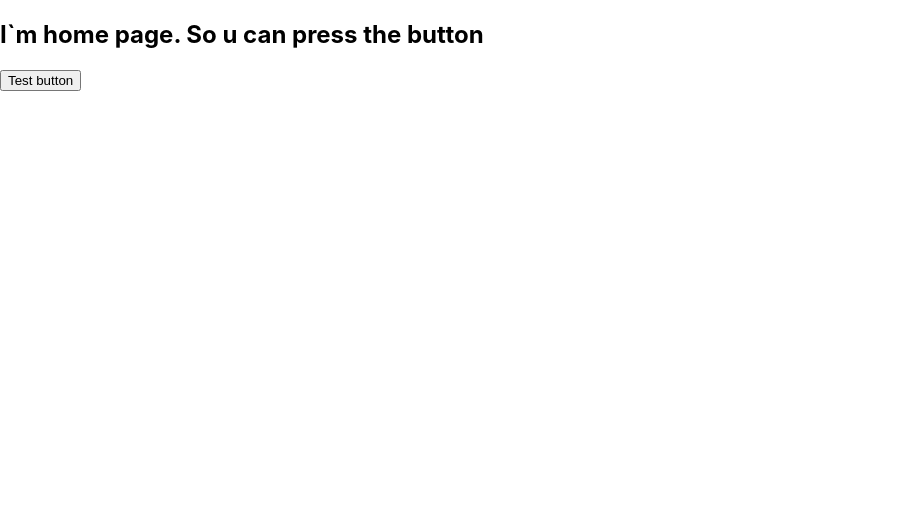
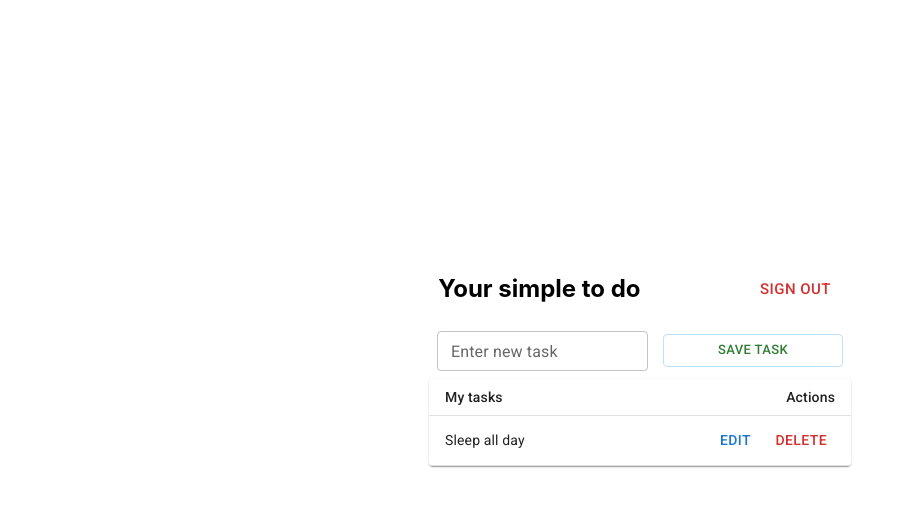
Before and after one commit to ihorlyzak/react__crud_app, a React (Create React App) app: page /home in a window 1280 px wide. Shown: the top 506 px of the page, without its empty margins (0-915 px from the left). Built offline with nearby package versions, Linux system fonts and the light colour scheme; sample sign-in values are in the browser's storage.

Commit message:
implemented Home page layout and function, which adds new tasks to the list

```diff
--- /dev/null
+++ b/src/components/Pages/Home/Header.jsx
@@ -0,0 +1,28 @@
+import { Button, Box } from "@mui/material/";
+
+export const Header = () => {
+	const handleLogout = () => {
+		localStorage.clear();
+		window.location.pathname = "/";
+	};
+
+	return (
+		<Box
+			width="100%"
+			display="flex"
+			justifyContent="space-around"
+			alignItems="center"
+		>
+			<h2>Your simple to do</h2>
+			<Button
+				size="large"
+				variant="text"
+				type="submit"
+				color="error"
+				onClick={handleLogout}
+			>
+				Sign out
+			</Button>
+		</Box>
+	);
+};
--- a/src/components/Pages/Home/Home.jsx
+++ b/src/components/Pages/Home/Home.jsx
@@ -1,10 +1,39 @@
-import { Button } from "components/Button/Button"
+import { Container, Grid, Box } from "@mui/material/";
 
+import { Header } from "./Header";
+// import { AddTask } from "./AddTask";
+import { TasksForm } from "./TasksForm";
 export const Home = () => {
+
     return (
-        <div>
-            <h2>I`m home page. So u can press the button</h2>
-            <Button />
-        </div>
-    )
-}
+        <Container maxWidth="false">
+            <Grid
+                container
+                spacing={0}
+                direction="column"
+                alignItems="center"
+                justifyContent="center"
+                style={{ minHeight: "90vh" }}
+            >
+                <Box
+                    sx={{
+                        width: "40vw",
+                        minWidth: "180px",
+                        padding: "5px",
+                        display: "flex",
+                        flexDirection: "column",
+                        justifyContent: "start",
+                        alignItems: "center"
+                    }}
+                >
+
+                    <Header />
+                    <TasksForm />
+
+                </Box>
+
+
+            </Grid>
+        </Container>
+    );
+};
--- /dev/null
+++ b/src/components/Pages/Home/TasksForm.jsx
@@ -0,0 +1,92 @@
+import { useState } from "react";
+import {
+	Button,
+	Table,
+	TableBody,
+	TableCell,
+	TableContainer,
+	TableHead,
+	TableRow,
+	Paper,
+	Box,
+	TextField,
+} from "@mui/material";
+
+export const TasksForm = () => {
+    // change input value
+	const [inputValue, setInputValue] = useState("");
+	const handleOnChange = (e) => {
+		setInputValue(e.target.value);
+	};
+
+    // add new task
+	const [tasksList, setTasksList] = useState(["Sleep all day"]);
+	const handleOnClick = () => {
+		setTasksList((currentArray) => [...currentArray, inputValue]);
+	};
+
+	return (
+		// input field & button
+		<div>
+			<Box
+				component="form"
+				sx={{
+					margin: 1,
+					display: "flex",
+					justifyContent: "center",
+					alignItems: "center",
+				}}
+			>
+				<div>
+					<TextField
+						sx={{ minWidth: "180px", margin: "0 15px 0 0" }}
+						id="outlined-basic "
+						label="Enter new task "
+						variant="outlined"
+						size="small"
+						type="text"
+						name="username"
+						onChange={handleOnChange}
+						value={inputValue}
+					/>
+					<Button
+						sx={{
+							border: "1px solid #bce0fd",
+							minWidth: "180px",
+							margin: "3px 0",
+						}}
+						size="small"
+						variant="text"
+						color="success"
+						onClick={handleOnClick}
+					>
+						Save task
+					</Button>
+				</div>
+			</Box>
+
+			{/* Table */}
+			<TableContainer component={Paper}>
+				<Table size="small" aria-label="simple table">
+					<TableHead>
+						<TableRow>
+							<TableCell>My tasks</TableCell>
+							<TableCell align="right">Actions</TableCell>
+						</TableRow>
+					</TableHead>
+					<TableBody>
+						{tasksList.map((task) => (
+							<TableRow key={task}>
+								<TableCell> {task} </TableCell>
+								<TableCell align="right">
+									<Button>Edit</Button>
+									<Button color="error">Delete</Button>
+								</TableCell>
+							</TableRow>
+						))}
+					</TableBody>
+				</Table>
+			</TableContainer>
+		</div>
+	);
+};
--- /dev/null
+++ b/src/components/Pages/Home/index.js
@@ -0,0 +1,3 @@
+export {Home} from './Home';
+export {Header} from './Header';
+export {TasksForm} from './TasksForm';
```
